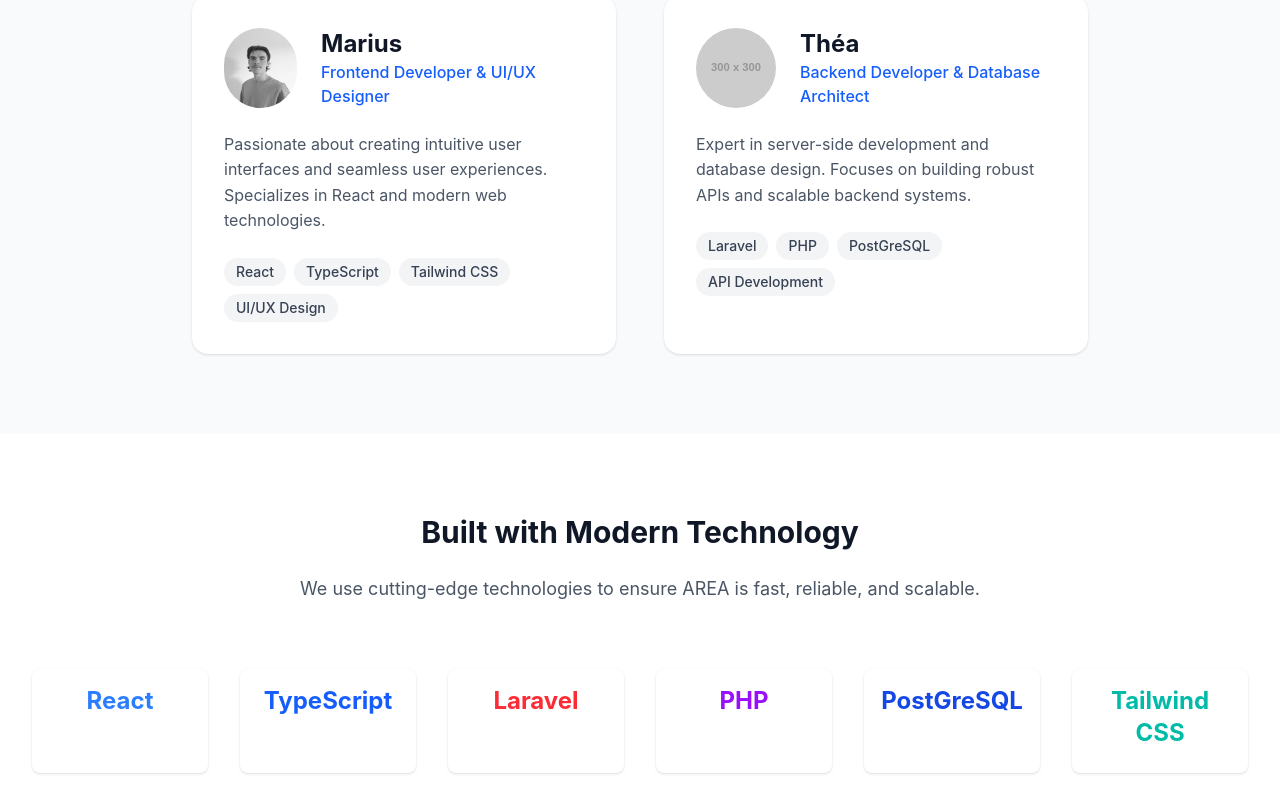
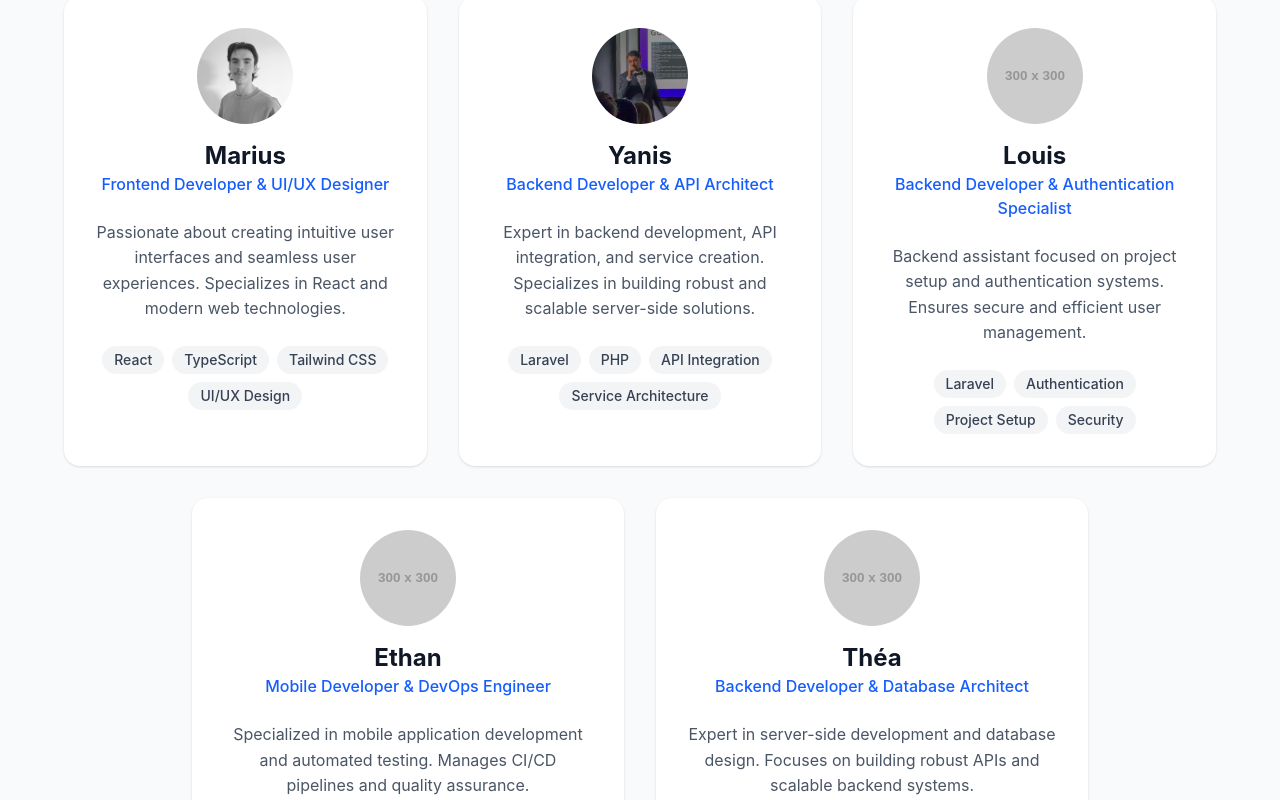
Before and after one commit to yanisbensaid/Area-mirror, a React (Vite) app in the folder frontend/: page /about-us in a window 1280 px wide. Shown: the part 1780-2580 px from the top of the page. Built offline with nearby package versions, Linux system fonts and the light colour scheme.

Commit message:
update About US page

```diff
--- a/frontend/src/pages/home/AboutUsPage.tsx
+++ b/frontend/src/pages/home/AboutUsPage.tsx
@@ -8,6 +8,27 @@ export default function AboutUsPage() {
       description: "Passionate about creating intuitive user interfaces and seamless user experiences. Specializes in React and modern web technologies.",
       image: "/group_member/Marius.jpeg",
       skills: ["React", "TypeScript", "Tailwind CSS", "UI/UX Design"]
+    },
+    {
+      name: "Yanis",
+      role: "Backend Developer & API Architect",
+      description: "Expert in backend development, API integration, and service creation. Specializes in building robust and scalable server-side solutions.",
+      image: "/group_member/Yanis.png",
+      skills: ["Laravel", "PHP", "API Integration", "Service Architecture"]
+    },
+    {
+      name: "Louis",
+      role: "Backend Developer & Authentication Specialist",
+      description: "Backend assistant focused on project setup and authentication systems. Ensures secure and efficient user management.",
+      image: "https://via.placeholder.com/300x300/3b82f6/ffffff?text=L",
+      skills: ["Laravel", "Authentication", "Project Setup", "Security"]
+    },
+    {
+      name: "Ethan",
+      role: "Mobile Developer & DevOps Engineer",
+      description: "Specialized in mobile application development and automated testing. Manages CI/CD pipelines and quality assurance.",
+      image: "https://via.placeholder.com/300x300/8b5cf6/ffffff?text=E",
+      skills: ["Mobile Dev", "CI/CD", "Testing", "DevOps"]
     },
     {
       name: "Théa",
@@ -192,15 +213,16 @@ export default function AboutUsPage() {
             </p>
           </div>
 
-          <div className="grid grid-cols-1 md:grid-cols-2 gap-12 max-w-4xl mx-auto">
-            {teamMembers.map((member, index) => (
+          {/* First row - 3 cards */}
+          <div className="grid grid-cols-1 md:grid-cols-2 lg:grid-cols-3 gap-8 max-w-6xl mx-auto mb-8">
+            {teamMembers.slice(0, 3).map((member, index) => (
               <div key={index} className="bg-white rounded-2xl shadow-sm hover:shadow-md transition-shadow duration-300 overflow-hidden">
                 <div className="p-8">
-                  <div className="flex items-center mb-6">
+                  <div className="flex flex-col items-center text-center mb-6">
                     <img
                       src={member.image}
                       alt={member.name}
-                      className="w-20 h-20 rounded-full mr-6"
+                      className="w-24 h-24 rounded-full mb-4 object-cover"
                     />
                     <div>
                       <h3
@@ -218,12 +240,60 @@ export default function AboutUsPage() {
                     </div>
                   </div>
                   <p
-                    className="text-gray-600 mb-6"
+                    className="text-gray-600 mb-6 text-center"
                     style={{ fontFamily: 'Inter, sans-serif', lineHeight: '1.6' }}
                   >
                     {member.description}
                   </p>
-                  <div className="flex flex-wrap gap-2">
+                  <div className="flex flex-wrap gap-2 justify-center">
+                    {member.skills.map((skill, skillIndex) => (
+                      <span
+                        key={skillIndex}
+                        className="px-3 py-1 bg-gray-100 text-gray-700 rounded-full text-sm font-medium"
+                        style={{ fontFamily: 'Inter, sans-serif' }}
+                      >
+                        {skill}
+                      </span>
+                    ))}
+                  </div>
+                </div>
+              </div>
+            ))}
+          </div>
+
+          {/* Second row - 2 cards centered */}
+          <div className="grid grid-cols-1 md:grid-cols-2 gap-8 max-w-4xl mx-auto">
+            {teamMembers.slice(3, 5).map((member, index) => (
+              <div key={index + 3} className="bg-white rounded-2xl shadow-sm hover:shadow-md transition-shadow duration-300 overflow-hidden">
+                <div className="p-8">
+                  <div className="flex flex-col items-center text-center mb-6">
+                    <img
+                      src={member.image}
+                      alt={member.name}
+                      className="w-24 h-24 rounded-full mb-4 object-cover"
+                    />
+                    <div>
+                      <h3
+                        className="text-2xl font-bold text-gray-900"
+                        style={{ fontFamily: 'Inter, sans-serif' }}
+                      >
+                        {member.name}
+                      </h3>
+                      <p
+                        className="text-blue-600 font-medium"
+                        style={{ fontFamily: 'Inter, sans-serif' }}
+                      >
+                        {member.role}
+                      </p>
+                    </div>
+                  </div>
+                  <p
+                    className="text-gray-600 mb-6 text-center"
+                    style={{ fontFamily: 'Inter, sans-serif', lineHeight: '1.6' }}
+                  >
+                    {member.description}
+                  </p>
+                  <div className="flex flex-wrap gap-2 justify-center">
                     {member.skills.map((skill, skillIndex) => (
                       <span
                         key={skillIndex}
```
Also changed, not shown: frontend/public/group_member/Yanis.png (added).
